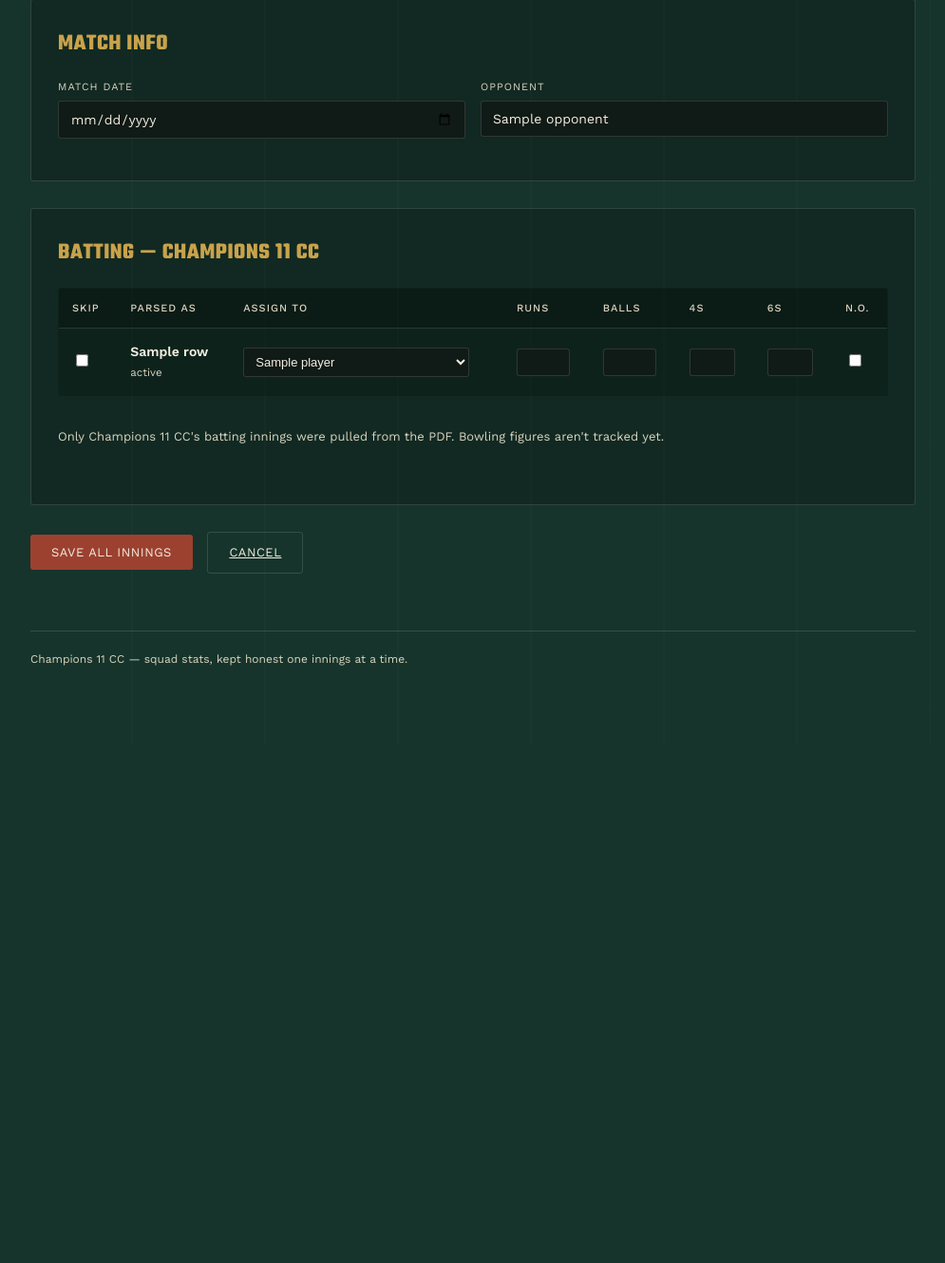
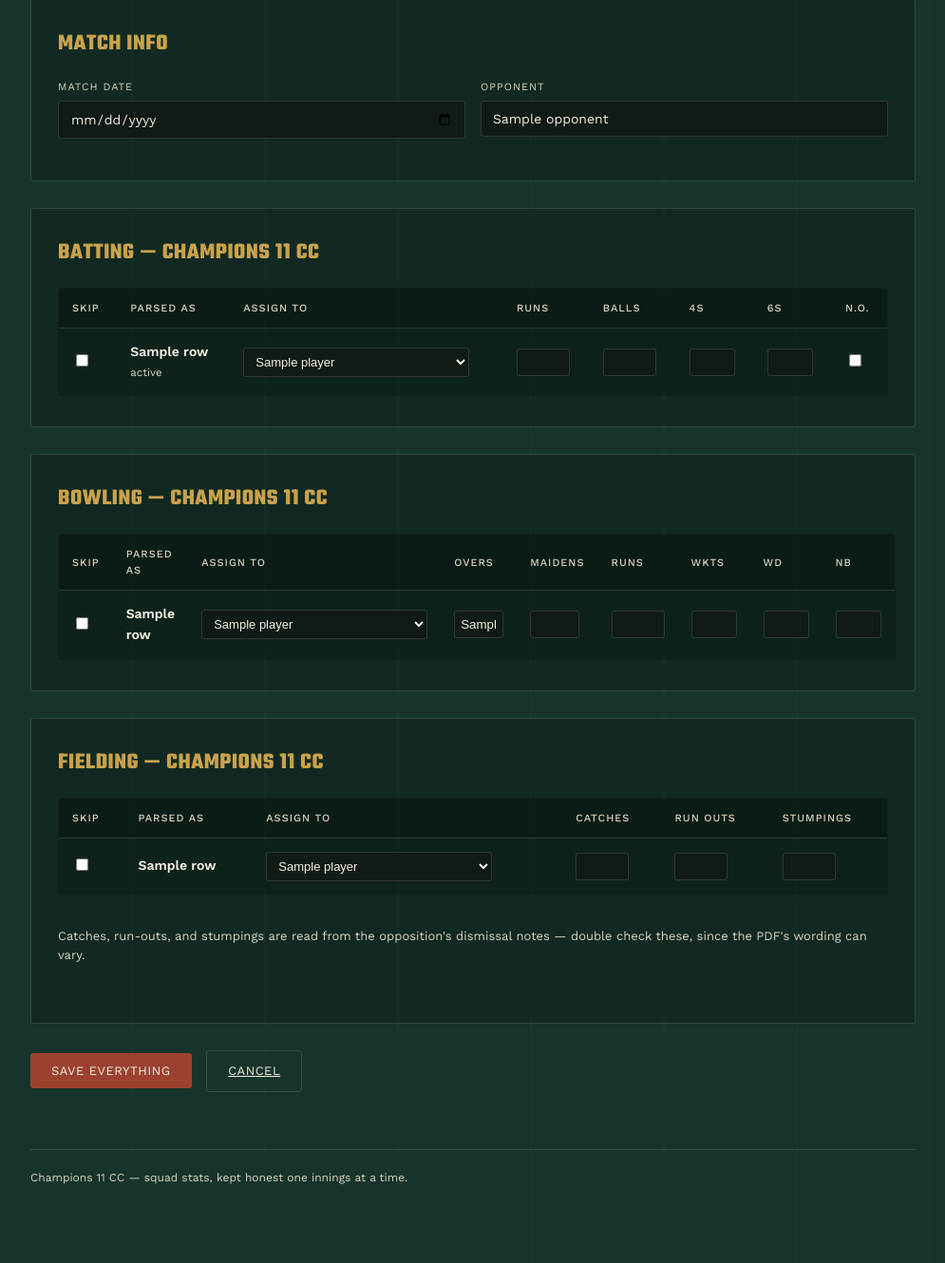
Before and after one commit to capevil38/champions_11_cc, a FastAPI app: template templates/review_scorecard.html in a window 1280 px wide. Shown: the part 330-1660 px from the top of the page at 95% size, without its empty margins (142-1137 px from the left). Before the commit the page ends 1031 px from the top, so only its background shows below. Run offline with FastAPI, Linux system fonts and the light colour scheme; the template is opened without the code that fills it: most values are stand-ins (such as "Sample title", 1, 10 or a date in 2020).

Commit message:
Update templates/review_scorecard.html

```diff
--- a/templates/review_scorecard.html
+++ b/templates/review_scorecard.html
@@ -26,6 +26,7 @@
 
   <div class="card">
     <h2>Batting — Champions 11 CC</h2>
+    {% if batting_rows %}
     <table class="scoreboard" style="margin-bottom: 4px;">
       <thead>
         <tr>
@@ -40,16 +41,16 @@
         </tr>
       </thead>
       <tbody>
-        {% for row in rows %}
+        {% for row in batting_rows %}
         <tr>
-          <td><input type="checkbox" name="skip" value="{{ loop.index0 }}"></td>
+          <td><input type="checkbox" name="bat_skip" value="{{ loop.index0 }}"></td>
           <td>
-            <input type="hidden" name="name" value="{{ row.clean_name }}">
+            <input type="hidden" name="bat_name" value="{{ row.clean_name }}">
             <strong>{{ row.clean_name }}</strong>
             <span class="role" style="display:block;">{{ row.status }}</span>
           </td>
           <td>
-            <select name="player_choice" style="background:var(--ink); border:1px solid var(--line); color:var(--chalk); padding:6px 8px; border-radius:var(--radius); font-size:13px;">
+            <select name="bat_player_choice" style="background:var(--ink); border:1px solid var(--line); color:var(--chalk); padding:6px 8px; border-radius:var(--radius); font-size:13px;">
               <option value="new:{{ row.clean_name }}" {% if not row.matched_player_id %}selected{% endif %}>
                 + Add "{{ row.clean_name }}" as new player
               </option>
@@ -58,19 +59,116 @@
               {% endfor %}
             </select>
           </td>
-          <td><input type="number" name="runs" value="{{ row.runs }}" min="0" style="width:56px; background:var(--ink); border:1px solid var(--line); color:var(--chalk); padding:6px; border-radius:var(--radius);"></td>
-          <td><input type="number" name="balls" value="{{ row.balls }}" min="0" style="width:56px; background:var(--ink); border:1px solid var(--line); color:var(--chalk); padding:6px; border-radius:var(--radius);"></td>
-          <td><input type="number" name="fours" value="{{ row.fours }}" min="0" style="width:48px; background:var(--ink); border:1px solid var(--line); color:var(--chalk); padding:6px; border-radius:var(--radius);"></td>
-          <td><input type="number" name="sixes" value="{{ row.sixes }}" min="0" style="width:48px; background:var(--ink); border:1px solid var(--line); color:var(--chalk); padding:6px; border-radius:var(--radius);"></td>
-          <td><input type="checkbox" name="not_out" value="{{ loop.index0 }}" {% if row.not_out %}checked{% endif %}></td>
+          <td><input type="number" name="bat_runs" value="{{ row.runs }}" min="0" style="width:56px; background:var(--ink); border:1px solid var(--line); color:var(--chalk); padding:6px; border-radius:var(--radius);"></td>
+          <td><input type="number" name="bat_balls" value="{{ row.balls }}" min="0" style="width:56px; background:var(--ink); border:1px solid var(--line); color:var(--chalk); padding:6px; border-radius:var(--radius);"></td>
+          <td><input type="number" name="bat_fours" value="{{ row.fours }}" min="0" style="width:48px; background:var(--ink); border:1px solid var(--line); color:var(--chalk); padding:6px; border-radius:var(--radius);"></td>
+          <td><input type="number" name="bat_sixes" value="{{ row.sixes }}" min="0" style="width:48px; background:var(--ink); border:1px solid var(--line); color:var(--chalk); padding:6px; border-radius:var(--radius);"></td>
+          <td><input type="checkbox" name="bat_not_out" value="{{ loop.index0 }}" {% if row.not_out %}checked{% endif %}></td>
         </tr>
         {% endfor %}
       </tbody>
     </table>
-    <p class="empty-note" style="padding-left:0;">Only Champions 11 CC's batting innings were pulled from the PDF. Bowling figures aren't tracked yet.</p>
+    {% else %}
+    <p class="empty-note">No Champions 11 CC batting rows found.</p>
+    {% endif %}
   </div>
 
-  <button class="btn" type="submit">Save All Innings</button>
+  <div class="card">
+    <h2>Bowling — Champions 11 CC</h2>
+    {% if bowling_rows %}
+    <table class="scoreboard" style="margin-bottom: 4px;">
+      <thead>
+        <tr>
+          <th>Skip</th>
+          <th>Parsed As</th>
+          <th>Assign To</th>
+          <th>Overs</th>
+          <th>Maidens</th>
+          <th>Runs</th>
+          <th>Wkts</th>
+          <th>WD</th>
+          <th>NB</th>
+        </tr>
+      </thead>
+      <tbody>
+        {% for row in bowling_rows %}
+        <tr>
+          <td><input type="checkbox" name="bowl_skip" value="{{ loop.index0 }}"></td>
+          <td>
+            <input type="hidden" name="bowl_name" value="{{ row.clean_name }}">
+            <strong>{{ row.clean_name }}</strong>
+          </td>
+          <td>
+            <select name="bowl_player_choice" style="background:var(--ink); border:1px solid var(--line); color:var(--chalk); padding:6px 8px; border-radius:var(--radius); font-size:13px;">
+              <option value="new:{{ row.clean_name }}" {% if not row.matched_player_id %}selected{% endif %}>
+                + Add "{{ row.clean_name }}" as new player
+              </option>
+              {% for p in players %}
+              <option value="{{ p.id }}" {% if p.id == row.matched_player_id %}selected{% endif %}>{{ p.name }}</option>
+              {% endfor %}
+            </select>
+          </td>
+          <td><input type="text" name="bowl_overs" value="{{ row.overs }}" style="width:52px; background:var(--ink); border:1px solid var(--line); color:var(--chalk); padding:6px; border-radius:var(--radius);"></td>
+          <td><input type="number" name="bowl_maidens" value="{{ row.maidens }}" min="0" style="width:52px; background:var(--ink); border:1px solid var(--line); color:var(--chalk); padding:6px; border-radius:var(--radius);"></td>
+          <td><input type="number" name="bowl_runs" value="{{ row.runs_conceded }}" min="0" style="width:56px; background:var(--ink); border:1px solid var(--line); color:var(--chalk); padding:6px; border-radius:var(--radius);"></td>
+          <td><input type="number" name="bowl_wickets" value="{{ row.wickets }}" min="0" style="width:48px; background:var(--ink); border:1px solid var(--line); color:var(--chalk); padding:6px; border-radius:var(--radius);"></td>
+          <td><input type="number" name="bowl_wides" value="{{ row.wides }}" min="0" style="width:48px; background:var(--ink); border:1px solid var(--line); color:var(--chalk); padding:6px; border-radius:var(--radius);"></td>
+          <td><input type="number" name="bowl_noballs" value="{{ row.no_balls }}" min="0" style="width:48px; background:var(--ink); border:1px solid var(--line); color:var(--chalk); padding:6px; border-radius:var(--radius);"></td>
+        </tr>
+        {% endfor %}
+      </tbody>
+    </table>
+    {% else %}
+    <p class="empty-note">No Champions 11 CC bowling figures found in this PDF (we may have batted second with no bowler table detected).</p>
+    {% endif %}
+  </div>
+
+  <div class="card">
+    <h2>Fielding — Champions 11 CC</h2>
+    {% if fielding_rows %}
+    <table class="scoreboard" style="margin-bottom: 4px;">
+      <thead>
+        <tr>
+          <th>Skip</th>
+          <th>Parsed As</th>
+          <th>Assign To</th>
+          <th>Catches</th>
+          <th>Run Outs</th>
+          <th>Stumpings</th>
+        </tr>
+      </thead>
+      <tbody>
+        {% for row in fielding_rows %}
+        <tr>
+          <td><input type="checkbox" name="field_skip" value="{{ loop.index0 }}"></td>
+          <td>
+            <input type="hidden" name="field_name" value="{{ row.clean_name }}">
+            <strong>{{ row.clean_name }}</strong>
+          </td>
+          <td>
+            <select name="field_player_choice" style="background:var(--ink); border:1px solid var(--line); color:var(--chalk); padding:6px 8px; border-radius:var(--radius); font-size:13px;">
+              <option value="new:{{ row.clean_name }}" {% if not row.matched_player_id %}selected{% endif %}>
+                + Add "{{ row.clean_name }}" as new player
+              </option>
+              {% for p in players %}
+              <option value="{{ p.id }}" {% if p.id == row.matched_player_id %}selected{% endif %}>{{ p.name }}</option>
+              {% endfor %}
+            </select>
+          </td>
+          <td><input type="number" name="field_catches" value="{{ row.catches }}" min="0" style="width:56px; background:var(--ink); border:1px solid var(--line); color:var(--chalk); padding:6px; border-radius:var(--radius);"></td>
+          <td><input type="number" name="field_runouts" value="{{ row.run_outs }}" min="0" style="width:56px; background:var(--ink); border:1px solid var(--line); color:var(--chalk); padding:6px; border-radius:var(--radius);"></td>
+          <td><input type="number" name="field_stumpings" value="{{ row.stumpings }}" min="0" style="width:56px; background:var(--ink); border:1px solid var(--line); color:var(--chalk); padding:6px; border-radius:var(--radius);"></td>
+        </tr>
+        {% endfor %}
+      </tbody>
+    </table>
+    <p class="empty-note" style="padding-left:0;">Catches, run-outs, and stumpings are read from the opposition's dismissal notes — double check these, since the PDF's wording can vary.</p>
+    {% else %}
+    <p class="empty-note">No fielding dismissals (catches/run-outs/stumpings) detected for this innings.</p>
+    {% endif %}
+  </div>
+
+  <button class="btn" type="submit">Save Everything</button>
   <a href="/admin/upload" class="btn" style="background:transparent; border:1px solid var(--line); margin-left:10px;">Cancel</a>
 </form>
 
```
